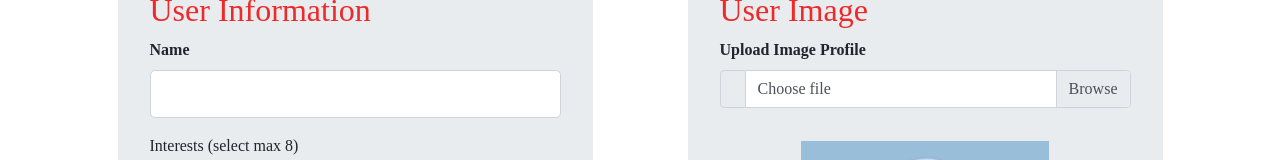
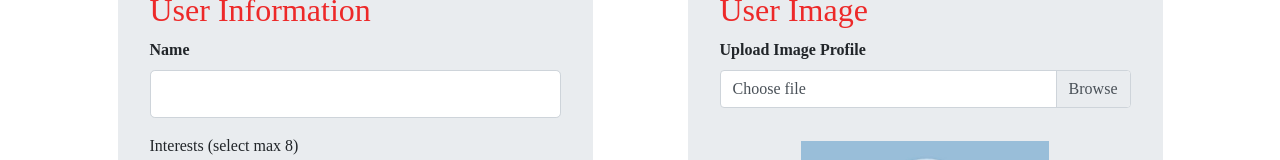
Before and after one commit to electrone901/cheap-nyc-frontend-final, a React (Create React App) app: page /profile/1/edit in a window 1280 px wide. Shown: the part 236-396 px from the top of the page. Built offline with nearby package versions, Linux system fonts and the light colour scheme; no server answers; a web font is replaced by a local one.

Commit message:
remove span element from FileInput.js

```diff
--- a/src/component/common/FileInput.js
+++ b/src/component/common/FileInput.js
@@ -5,9 +5,6 @@ const FileInput = ({ label, name, value, onChange }) => {
         <div className="form-group">
             <label htmlFor="text"><strong>{label}</strong></label>
             <div className="input-group mb-3">
-                <div className="input-group-prepend">
-                    <span className="input-group-text"></span>
-                </div>
                 <div className="custom-file">
                     <input
                         type="file"
--- a/src/css/index.css
+++ b/src/css/index.css
@@ -1,4 +1,3 @@
-
 body {
   margin: 0;
   padding: 0;
@@ -94,7 +93,6 @@ body {
   margin-bottom: 0;
   padding-left: 0;
 }
-
 
 /* MEDIA QUERIES */
 @media (max-width: 767px) and (min-width: 575px) {
```
